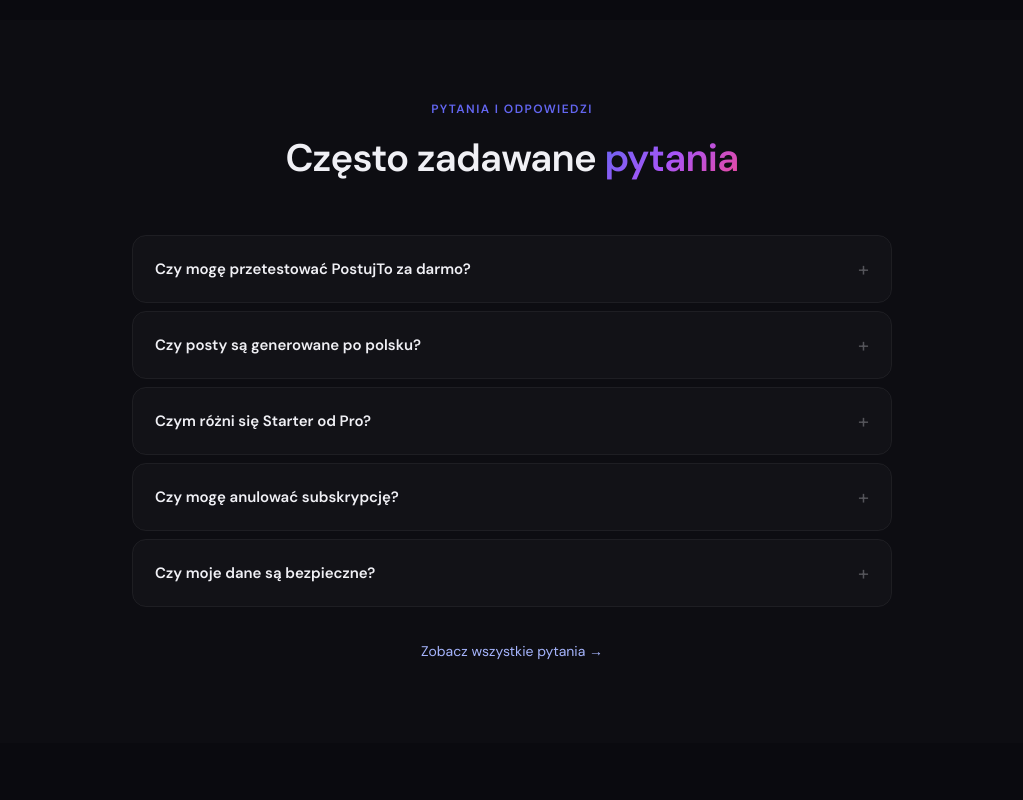
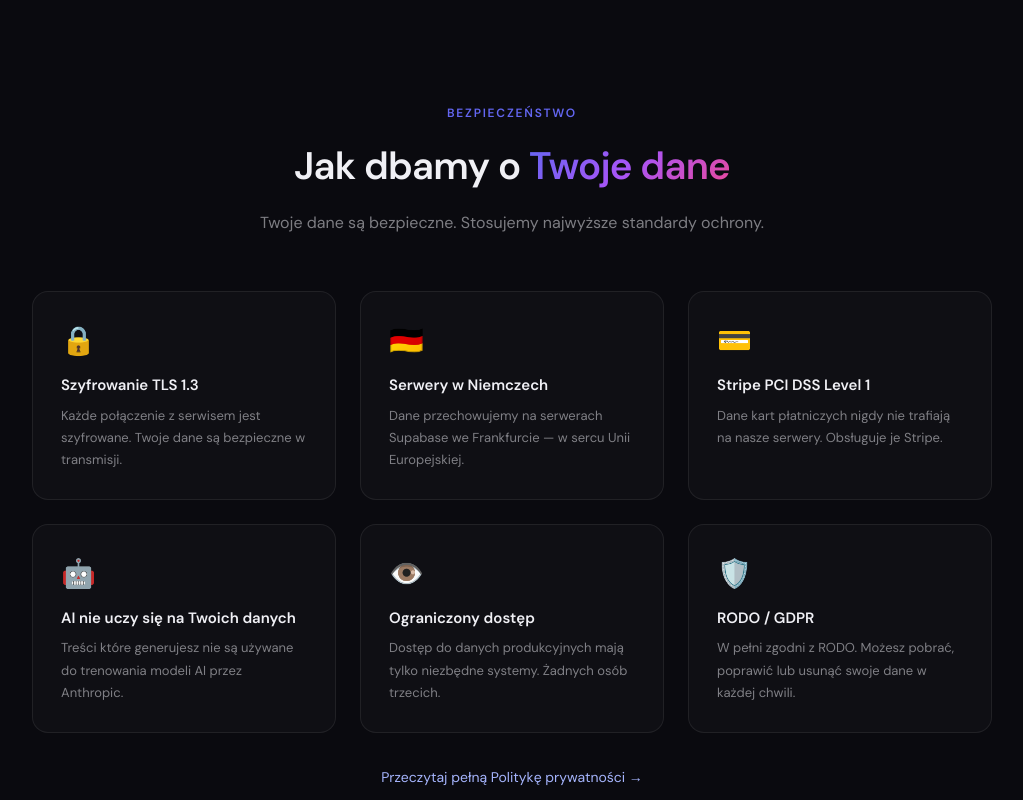
Before and after one commit to PostujTo/postujto, a Next.js app: page / in a window 1280 px wide. Shown: the part 5800-6600 px from the top of the page, without its empty margins (128-1151 px from the left). Built offline with nearby package versions, Linux system fonts and the light colour scheme; no server answers.

Commit message:
feat: add data security section on landing page

```diff
--- a/app/page.tsx
+++ b/app/page.tsx
@@ -749,6 +749,44 @@
         </div>
       </section>
 
+{/* BEZPIECZEŃSTWO DANYCH */}
+      <section style={{ padding: '80px 24px' }} id="security" data-animate>
+        <div style={{ maxWidth: 960, margin: '0 auto' }}>
+          <div className={`section-reveal from-up ${isVisible('security') ? 'visible' : ''}`} style={{ textAlign: 'center', marginBottom: 56 }}>
+            <div style={{ display: 'inline-block', fontSize: 12, fontWeight: 600, letterSpacing: '0.15em', textTransform: 'uppercase', color: '#6366f1', marginBottom: 16 }}>Bezpieczeństwo</div>
+            <h2 className="font-display" style={{ fontSize: 'clamp(1.8rem, 3vw, 2.6rem)', fontWeight: 800, letterSpacing: '-0.02em' }}>
+              Jak dbamy o <span className="gradient-text">Twoje dane</span>
+            </h2>
+            <p style={{ marginTop: 16, color: 'rgba(240,240,245,0.5)', fontSize: 16, maxWidth: 560, margin: '16px auto 0' }}>
+              Twoje dane są bezpieczne. Stosujemy najwyższe standardy ochrony.
+            </p>
+          </div>
+
+          <div className={`section-reveal from-up ${isVisible('security') ? 'visible' : ''}`} style={{ display: 'grid', gridTemplateColumns: 'repeat(3, 1fr)', gap: 24, transitionDelay: '0.1s' }}>
+            {[
+              { icon: '🔒', title: 'Szyfrowanie TLS 1.3', desc: 'Każde połączenie z serwisem jest szyfrowane. Twoje dane są bezpieczne w transmisji.' },
+              { icon: '🇩🇪', title: 'Serwery w Niemczech', desc: 'Dane przechowujemy na serwerach Supabase we Frankfurcie — w sercu Unii Europejskiej.' },
+              { icon: '💳', title: 'Stripe PCI DSS Level 1', desc: 'Dane kart płatniczych nigdy nie trafiają na nasze serwery. Obsługuje je Stripe.' },
+              { icon: '🤖', title: 'AI nie uczy się na Twoich danych', desc: 'Treści które generujesz nie są używane do trenowania modeli AI przez Anthropic.' },
+              { icon: '👁️', title: 'Ograniczony dostęp', desc: 'Dostęp do danych produkcyjnych mają tylko niezbędne systemy. Żadnych osób trzecich.' },
+              { icon: '🛡️', title: 'RODO / GDPR', desc: 'W pełni zgodni z RODO. Możesz pobrać, poprawić lub usunąć swoje dane w każdej chwili.' },
+            ].map((item, i) => (
+              <div key={i} style={{ background: 'rgba(255,255,255,0.025)', border: '1px solid rgba(255,255,255,0.07)', borderRadius: 16, padding: 28 }}>
+                <div style={{ fontSize: 28, marginBottom: 12 }}>{item.icon}</div>
+                <h3 className="font-display" style={{ fontSize: 15, fontWeight: 700, color: '#f0f0f5', marginBottom: 8 }}>{item.title}</h3>
+                <p style={{ fontSize: 13, color: 'rgba(240,240,245,0.5)', lineHeight: 1.7 }}>{item.desc}</p>
+              </div>
+            ))}
+          </div>
+
+          <div className={`section-reveal from-up ${isVisible('security') ? 'visible' : ''}`} style={{ textAlign: 'center', marginTop: 32, transitionDelay: '0.2s' }}>
+            <Link href="/privacy" style={{ fontSize: 14, color: '#a5b4fc', textDecoration: 'none' }}>
+              Przeczytaj pełną Politykę prywatności →
+            </Link>
+          </div>
+        </div>
+      </section>
+
 {/* FAQ */}
       <section style={{ padding: '80px 24px', background: 'rgba(255,255,255,0.01)' }} id="faq" data-animate>
         <div style={{ maxWidth: 760, margin: '0 auto' }}>
```
